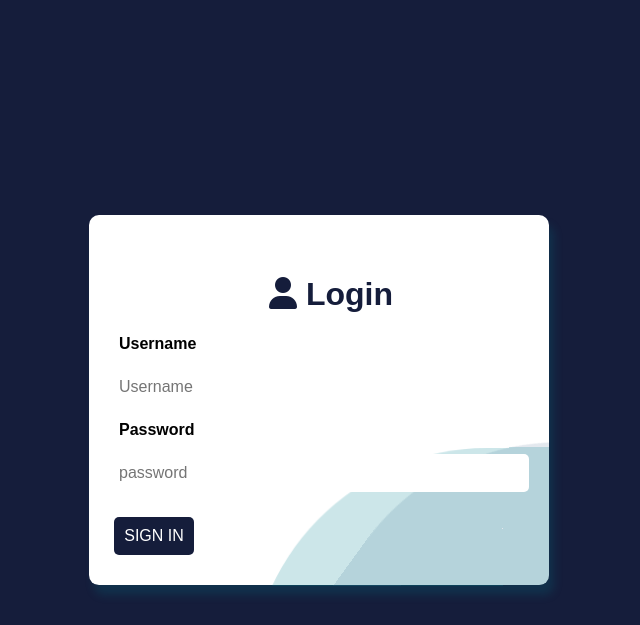
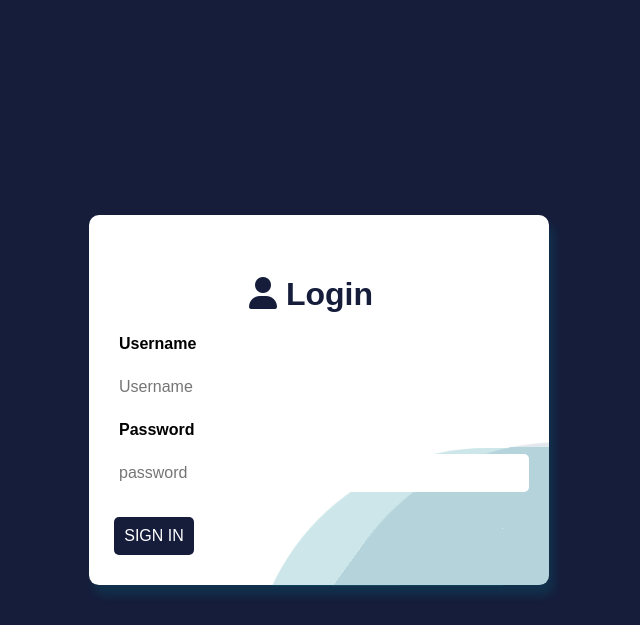
Before and after one commit to VedhaSankar/integrated-project-platform, a Flask app: page / in a window 1280 px wide. Shown: the top 625 px of the page, without its empty margins (321-961 px from the left). Run offline with Flask 2, Linux system fonts and the light colour scheme.

Commit message:
aligment modified

```diff
--- a/templates/login.html
+++ b/templates/login.html
@@ -149,7 +149,7 @@
 
 <body>
     <form action="/" method="post" class="login" >
-        <h1 style="padding-left: 150px; color:#151D3B ;"><i class="fa-solid fa-user"></i>
+        <h1 style="padding-left: 130px; color:#151D3B ;"><i class="fa-solid fa-user"></i>
             Login</h1>
 
         <label for="uname"><b>Username</b></label>
```
